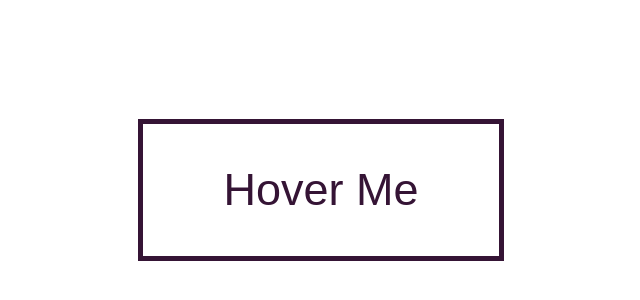
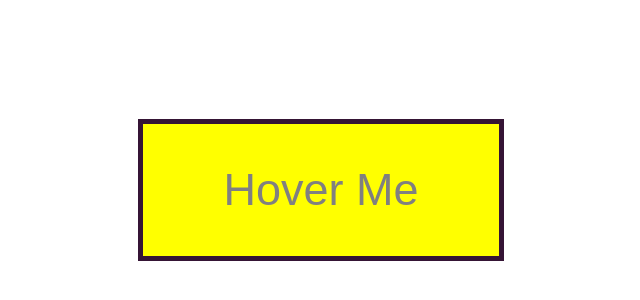
Before and after one commit to manumn95/css-Animations, a plain HTML site: page index.html in a window 1280 px wide. Shown: the part 218-518 px from the top of the page, without its empty margins (319-959 px from the left). Drawn offline with Linux system fonts and the light colour scheme.

Commit message:
Added effect

```diff
--- a/index.css
+++ b/index.css
@@ -13,39 +13,41 @@ a {
   border: 5px solid #351435;
   position: relative;
   overflow: hidden;
+  color: transparent;
   transition: 1s;
 }
 a:before {
-  content: "";
+  content: "Hover Me";
   position: absolute;
   left: 0;
   top: 0;
-  background-color: #351435;
+  background-color: yellow;
+  color: grey;
   height: 100%;
   width: 100%;
-  z-index: -1;
-  transition: 1s;
-  transform: rotateX(90deg);
+  display: flex;
+  justify-content: center;
+  align-items: center;
+  transition: all 0.5s;
 }
-a:hover:before {
-  transform: rotateX(0deg);
-}
-a:hover {
-  color: white;
-}
-
 a:after {
-  content: "";
+  content: "Hover Me";
   position: absolute;
   left: 0;
   top: 0;
-  background-color: #351435;
+  background-color: yellow;
+  color: grey;
   height: 100%;
   width: 100%;
-  z-index: -1;
-  transition: 1s;
-  transform: rotateY(90deg);
+  display: flex;
+  justify-content: center;
+  align-items: center;
+  transition: all 0.5s;
+  transform: translate(-100%, 100%);
+}
+a:hover:before {
+  transform: translate(100%, -100%);
 }
 a:hover:after {
-  transform: rotateY(0deg);
+  transform: translate(0, 0);
 }
```
